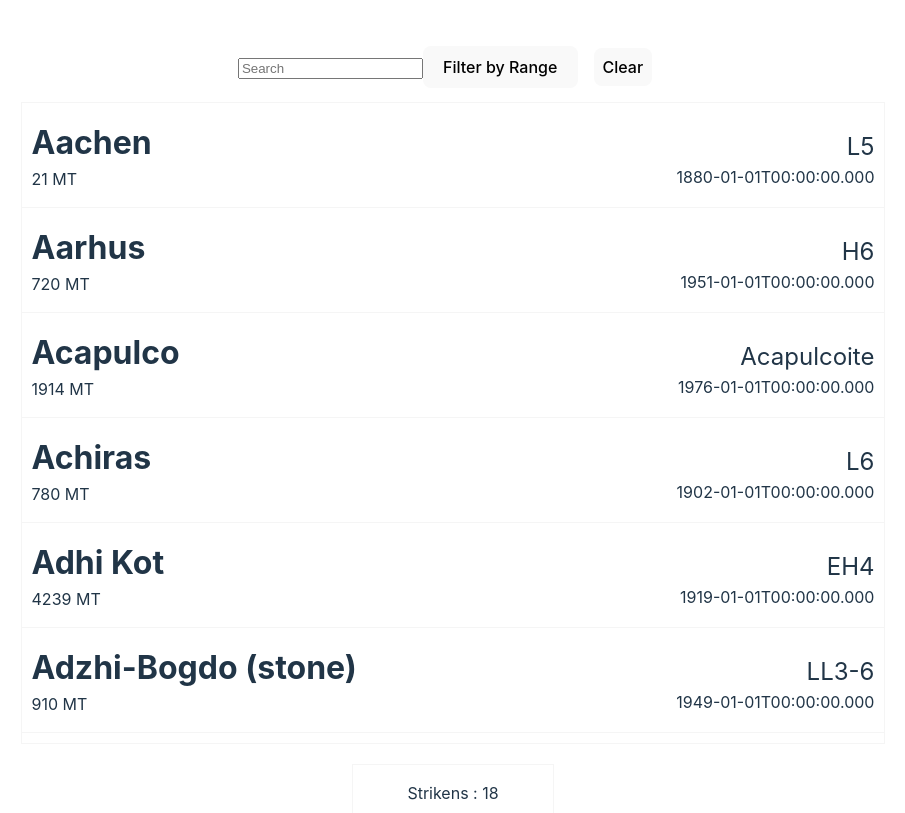
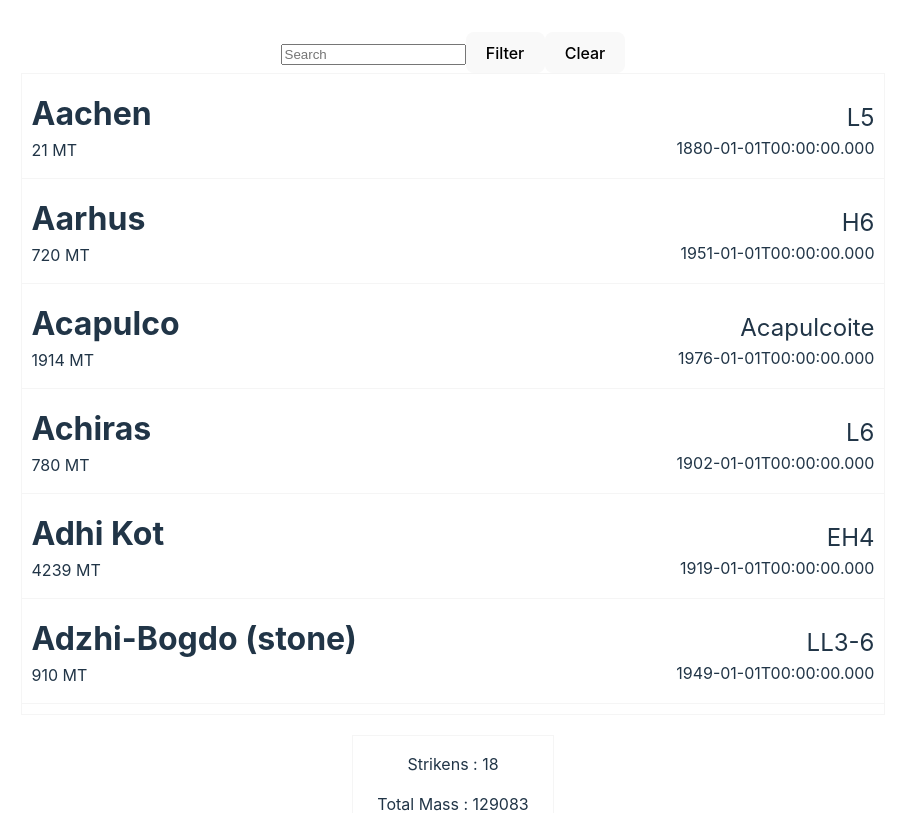
Before and after one commit to chingu-voyages/v45-tier1-team-01, a React (Vite) app in the folder meteorhub/: page / in a window 1280 px wide. Shown: the top 813 px of the page, without its empty margins (187-1092 px from the left). Built offline with nearby package versions, Linux system fonts and the light colour scheme.

Commit message:
fixed typo 'filter'

```diff
--- a/meteorhub/src/components/SearchComponent.jsx
+++ b/meteorhub/src/components/SearchComponent.jsx
@@ -24,9 +24,9 @@ export default function SearchComponent({
         value={query}
         onChange={(e) => onChangeHandler(e)}
       />
-      <button onClick={(e) => toggleFilterModal()}>Filter by Range</button>
+      <button className="button" onClick={(e) => toggleFilterModal()}>Filter</button>
       {openFilterModal ? <FilterRangeComponent toggleFilterModal={toggleFilterModal} updateRange={updateRange}/> : null}
-      <button className="clear" onClick={(e) => onClickHandler(e)}>
+      <button className="button" onClick={(e) => onClickHandler(e)}>
         Clear
       </button>
       <div id="data-display-table">
```
